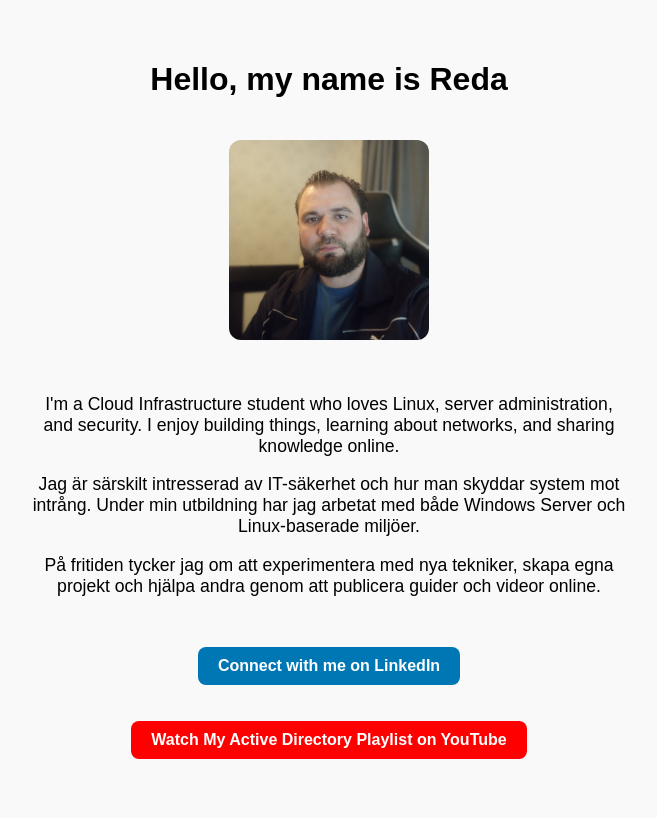
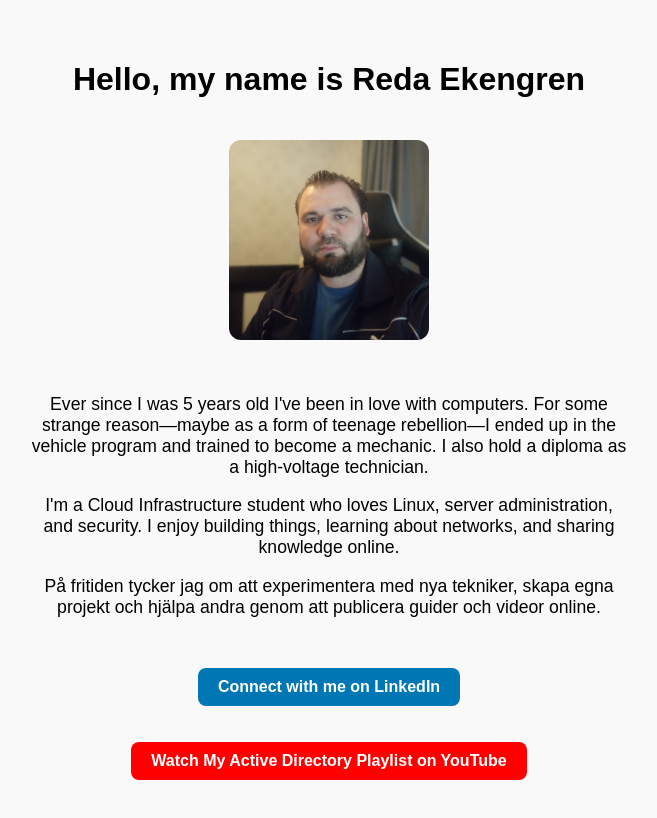
Before and after one commit to RedaEkengren/my-page, a plain HTML site: page index.html in a window 1280 px wide. Shown: the whole page, without its empty margins (311-968 px from the left). Drawn offline with Linux system fonts and the light colour scheme.

Commit message:
Update index.html

```diff
--- a/index.html
+++ b/index.html
@@ -45,20 +45,21 @@
 </head>
 <body>
 
-  <h1>Hello, my name is Reda</h1>
+  <h1>Hello, my name is Reda Ekengren</h1>
 
   <!-- Your profile picture -->
   <img src="https://raw.githubusercontent.com/RedaEkengren/my-page/refs/heads/main/Jag%20600x600.png" alt="Photo of Reda">
 
   <div class="about">
   <p>
-    I'm a Cloud Infrastructure student who loves Linux, server administration, and security.
-    I enjoy building things, learning about networks, and sharing knowledge online.
+    Ever since I was 5 years old I've been in love with computers.
+    For some strange reason—maybe as a form of teenage rebellion—I ended up in the vehicle program and trained to become a mechanic.
+    I also hold a diploma as a high-voltage technician.
   </p>
 
   <p>
-    Jag är särskilt intresserad av IT-säkerhet och hur man skyddar system mot intrång.
-    Under min utbildning har jag arbetat med både Windows Server och Linux-baserade miljöer.
+    I'm a Cloud Infrastructure student who loves Linux, server administration, and security.
+    I enjoy building things, learning about networks, and sharing knowledge online.
   </p>
 
   <p>
```
